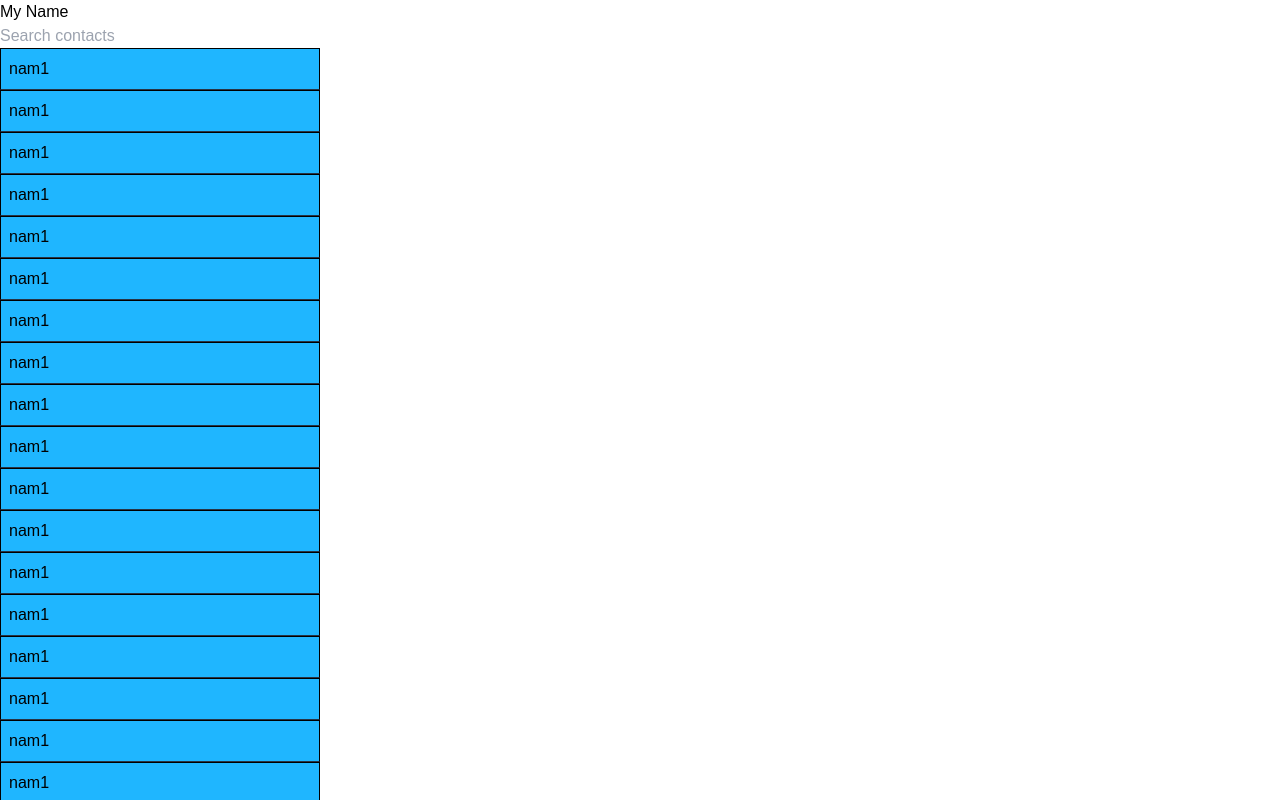
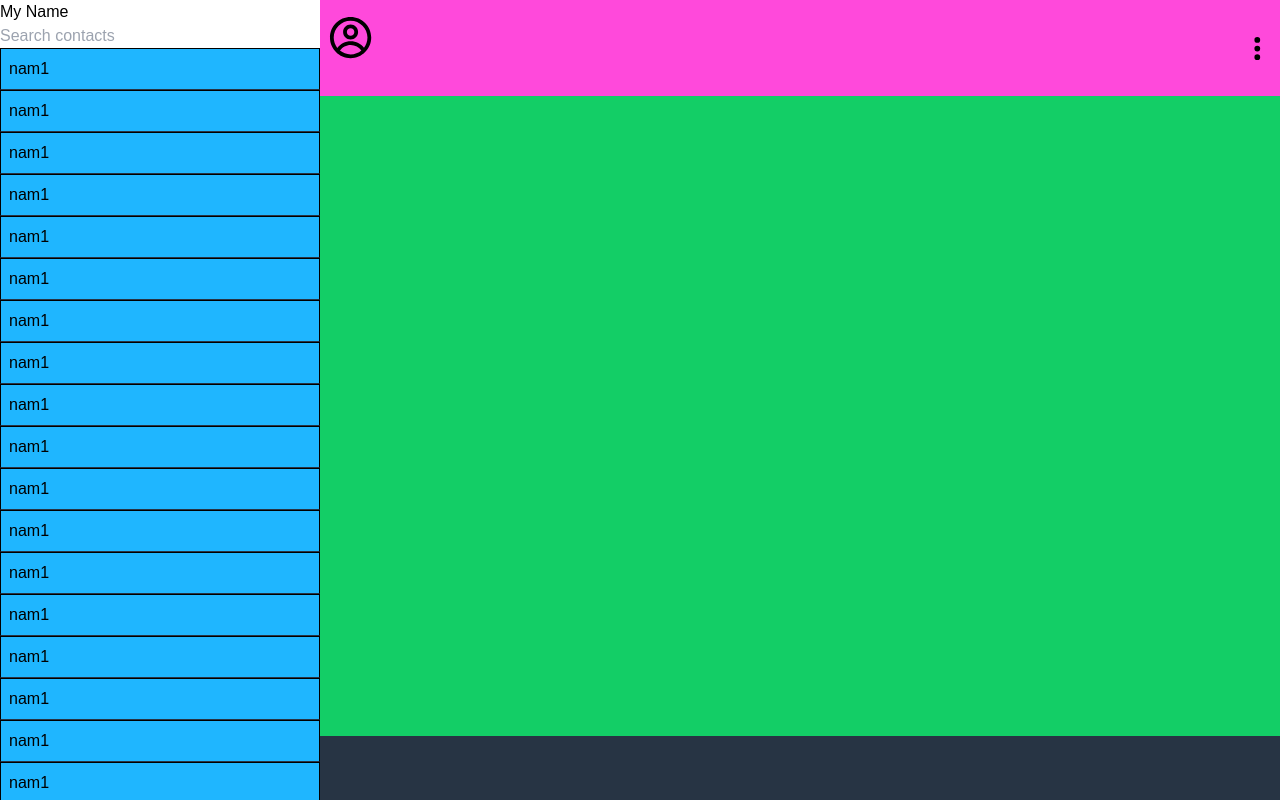
Before and after one commit to susa001/ChatApplication, a React (Create React App) app in the folder Frontend/: page /Home in a window 1280 px wide. Built offline with nearby package versions, Linux system fonts and the light colour scheme.

Commit message:
Update Home.js

```diff
--- a/Frontend/src/Components/Home.js
+++ b/Frontend/src/Components/Home.js
@@ -1,4 +1,6 @@
 import React from "react";
+import { CgProfile } from "react-icons/cg";
+import { HiDotsVertical } from "react-icons/hi";
 
 function Home() {
   return (
@@ -48,7 +50,20 @@ function Home() {
         </div>
 
         <div className=" w-[75%]">
+          <div className=" bg-pink grid grid-flow-col h-[12%] ">
+            <div className=" justify-items-start">
+              <button className=""><CgProfile className="pl-[2%] text-[60px] pt-[25%] hover:text-yellow " /></button>
+            </div>
+            <div className="grid justify-items-end pr-2">
+              <button><HiDotsVertical className="pl-[2%] text-[30px] pt-[4%] hover:text-yellow" /></button>
+            </div>
+          </div>
+          <div className="bg-green h-[80%] ">
 
+          </div>
+          <div className="bg-gray-dark h-[8%]">
+
+          </div>
         </div>
       </div>
     </>
```
